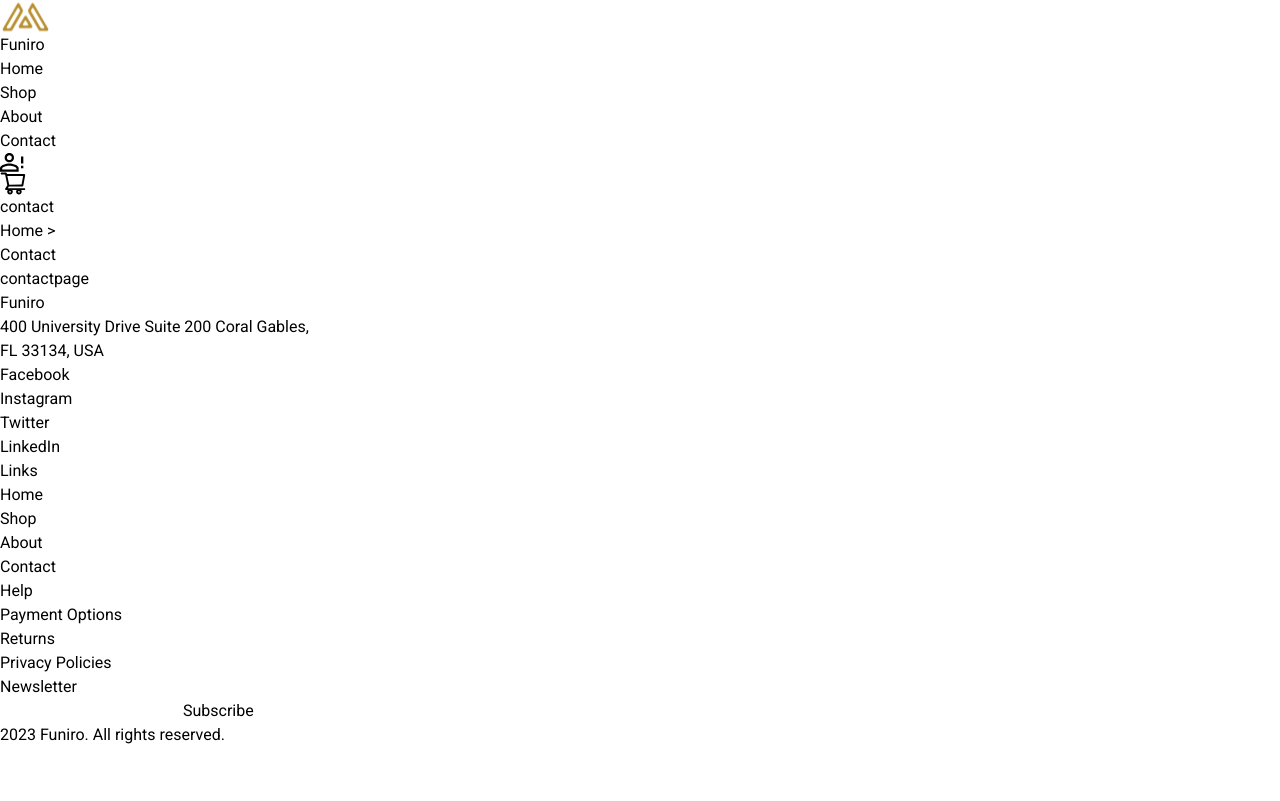
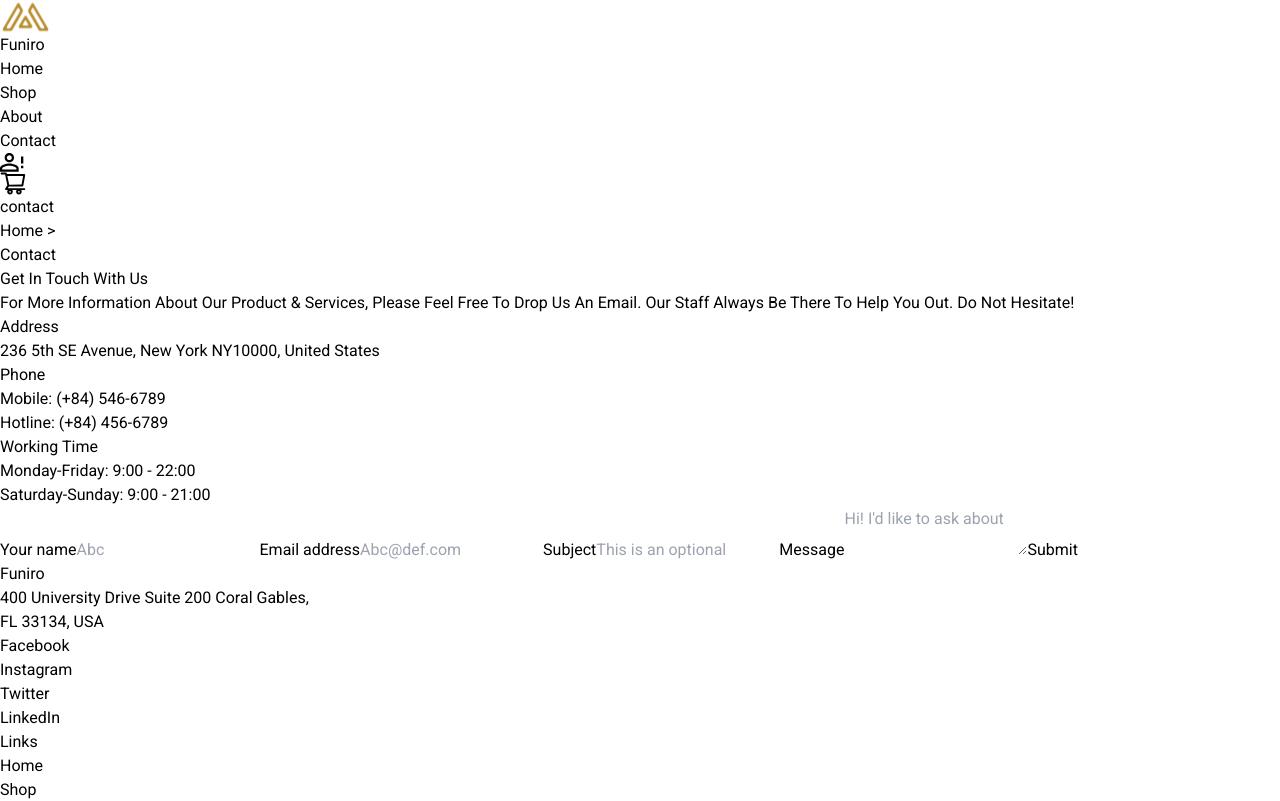
Before and after one commit to vitoriaellen03/desafio-3-semana-12, a React (Vite) app: page /contact in a window 1280 px wide. Shown: the top 801 px of the page. Built offline with nearby package versions, Linux system fonts and the light colour scheme; no server answers.

Commit message:
Add HTML for Page Contact

```diff
--- a/src/pages/contactPage/contactPage.tsx
+++ b/src/pages/contactPage/contactPage.tsx
@@ -1,9 +1,64 @@
 import React from "react";
 
 const ContactPage = () => {
-  return <div>
-    contactpage
-  </div>
-}
+  return (
+    <section>
+      <section>
+        <h1>Get In Touch With Us</h1>
+        <p>
+          For More Information About Our Product & Services, Please Feel Free To Drop Us
+          An Email. Our Staff Always Be There To Help You Out. Do Not Hesitate!
+        </p>
+      </section>
 
-export default ContactPage
+      <section className="">
+
+        <div className="">
+          <div className="info-item">
+            <box-icon type='solid' name='map'></box-icon>
+            <h2>Address</h2>
+            <p>236 5th SE Avenue, New York NY10000, United States</p>
+          </div>
+
+          <div className="info-item">
+            <box-icon name='phone' type='solid' ></box-icon>
+            <h2>Phone</h2>
+            <p>
+              Mobile: (+84) 546-6789
+              <br />
+              Hotline: (+84) 456-6789
+            </p>
+          </div>
+
+          <div className="info-item">
+            <box-icon type='solid' name='alarm'></box-icon>
+            <h2>Working Time</h2>
+            <p>
+              Monday-Friday: 9:00 - 22:00
+              <br />
+              Saturday-Sunday: 9:00 - 21:00
+            </p>
+          </div>
+        </div>
+
+        <form className="">
+          <label htmlFor="name">Your name</label>
+          <input type="text" id="name" placeholder="Abc" />
+
+          <label htmlFor="email">Email address</label>
+          <input type="email" id="email" placeholder="Abc@def.com" />
+
+          <label htmlFor="subject">Subject</label>
+          <input type="text" id="subject" placeholder="This is an optional" />
+
+          <label htmlFor="message">Message</label>
+          <textarea id="message" placeholder="Hi! I'd like to ask about"></textarea>
+
+          <button type="submit">Submit</button>
+        </form>
+      </section>
+    </section>
+  );
+};
+
+export default ContactPage;
```
